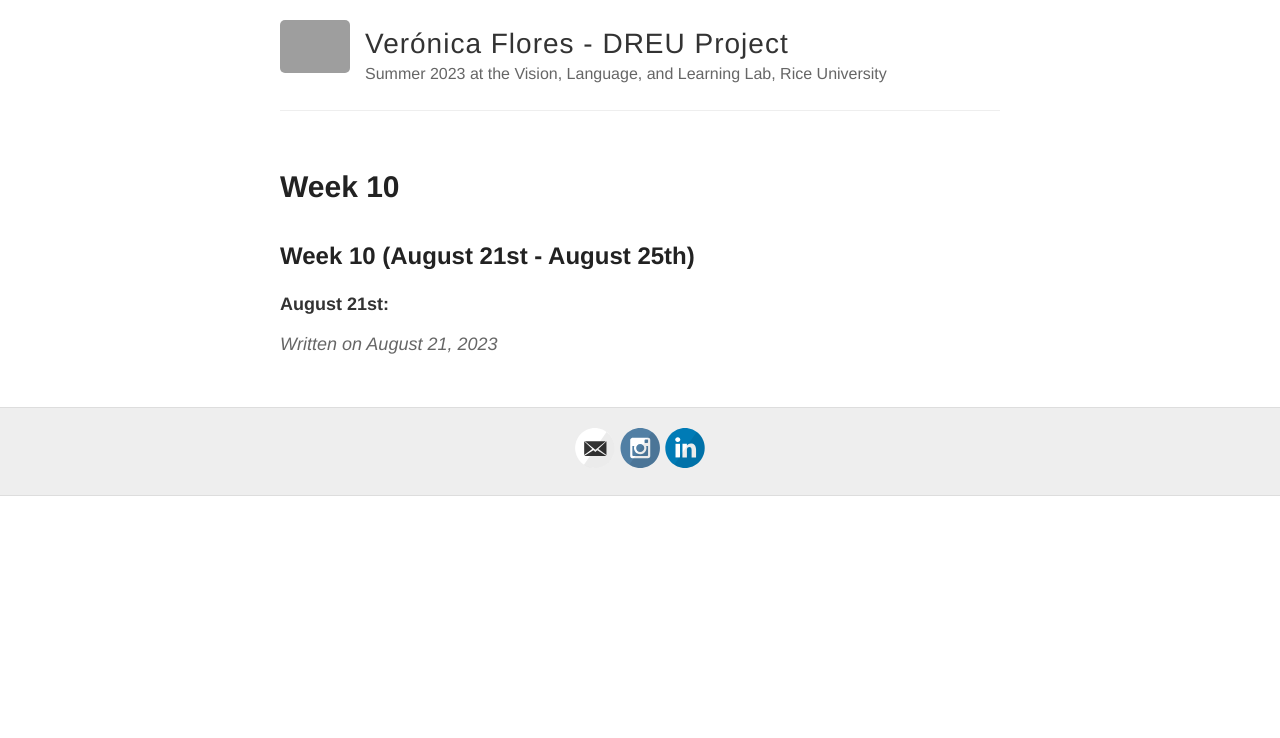
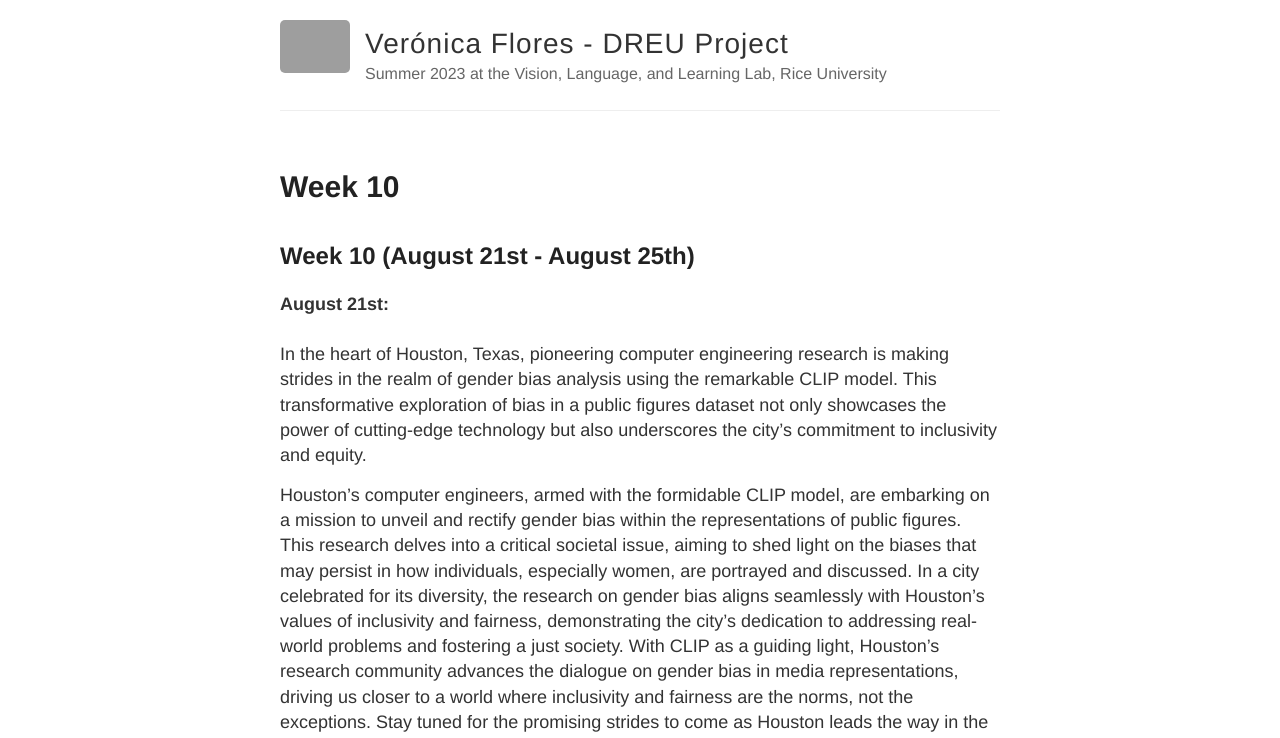
Before and after one commit to veronicaflores/dreusummer2023, a Jekyll site: the page built from _posts/2023-08-21-week10.md, in a window 1280 px wide and 1400 px high. Shown: the top 738 px of the window. Built offline with Jekyll 4.4.1, drawn with Linux system fonts in a browser that asks for light colours; some of the changed text lies outside the part shown.

Commit message:
Update 2023-08-21-week10.md

```diff
--- a/_posts/2023-08-21-week10.md
+++ b/_posts/2023-08-21-week10.md
@@ -6,3 +6,10 @@ title: Week 10
 ## Week 10 (August 21st - August 25th)
 
 **August 21st:** <br/>
+In the heart of Houston, Texas, pioneering computer engineering research is making strides in the realm of gender bias analysis using the remarkable CLIP model. This transformative exploration of bias in a public figures dataset not only showcases the power of cutting-edge technology but also underscores the city's commitment to inclusivity and equity.
+
+Houston's computer engineers, armed with the formidable CLIP model, are embarking on a mission to unveil and rectify gender bias within the representations of public figures. This research delves into a critical societal issue, aiming to shed light on the biases that may persist in how individuals, especially women, are portrayed and discussed. In a city celebrated for its diversity, the research on gender bias aligns seamlessly with Houston's values of inclusivity and fairness, demonstrating the city's dedication to addressing real-world problems and fostering a just society. With CLIP as a guiding light, Houston's research community advances the dialogue on gender bias in media representations, driving us closer to a world where inclusivity and fairness are the norms, not the exceptions. Stay tuned for the promising strides to come as Houston leads the way in the fight against gender bias with the aid of the CLIP model.
+
+Thank you Houston once again!
+![IMG_1302](https://github.com/veronicaflores/dreusummer2023/assets/52052151/9f840c7d-fd9b-4048-8fdb-4e1590250767)
+![IMG_1298](https://github.com/veronicaflores/dreusummer2023/assets/52052151/62d7806b-1276-44ba-8256-edd63bb04eba)
```
